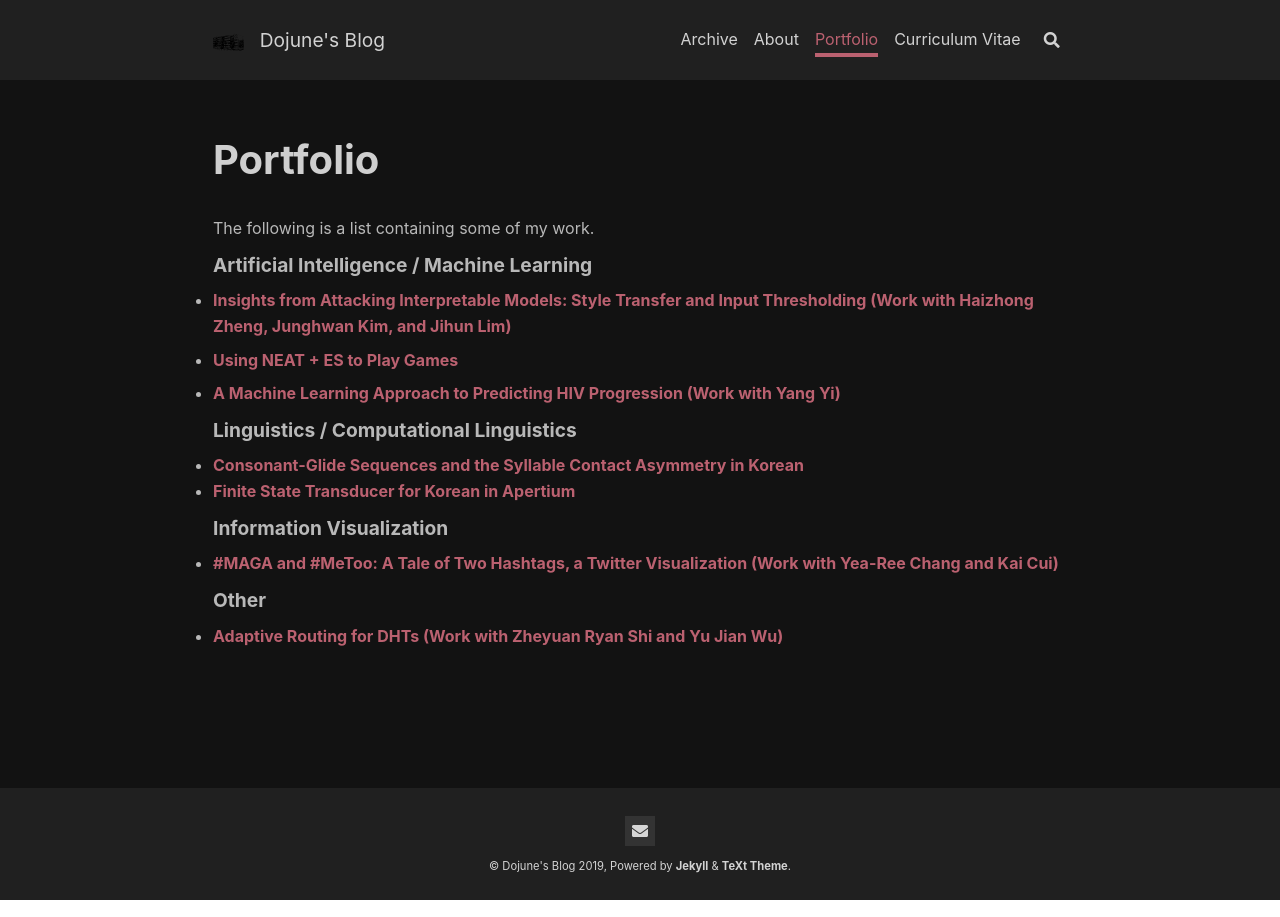
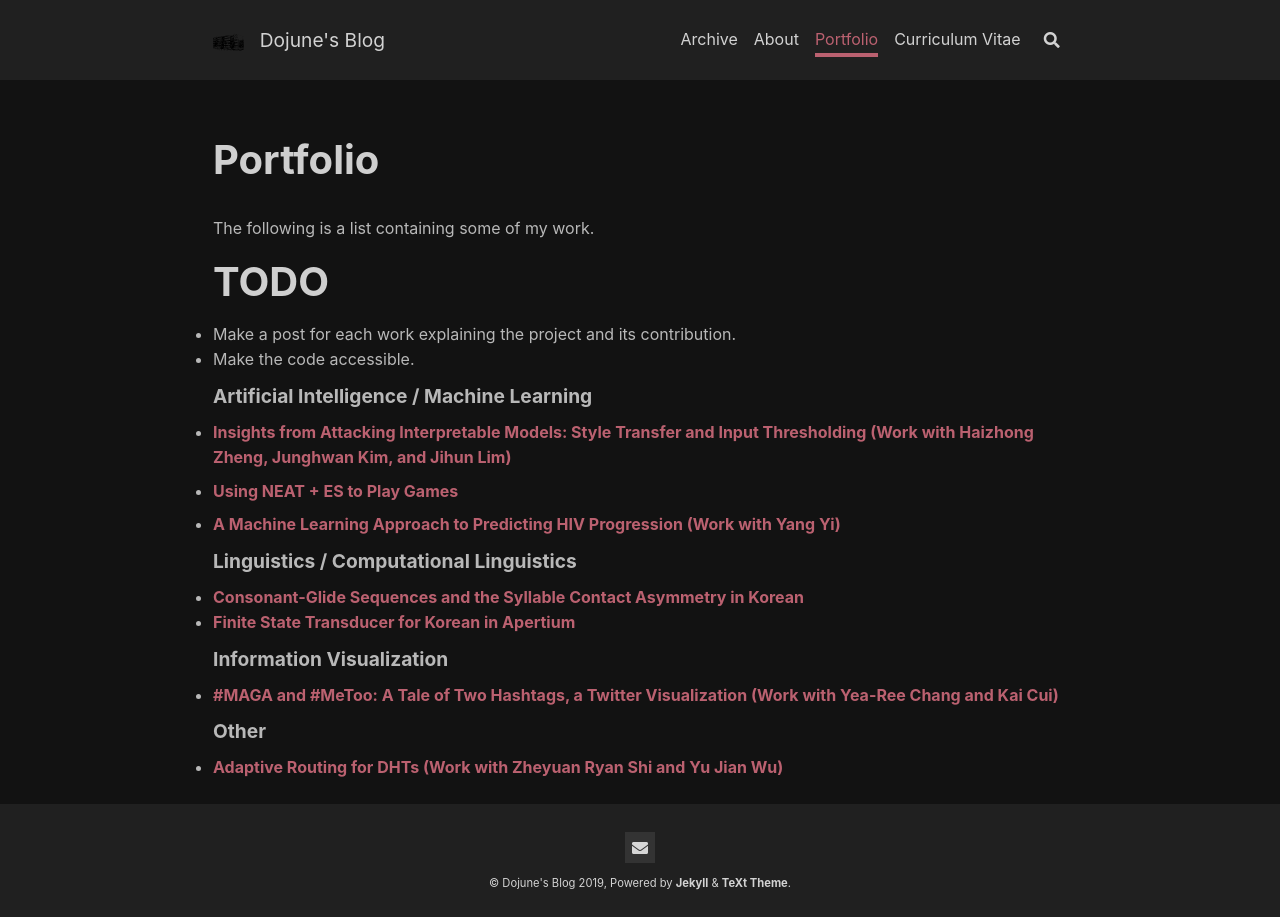
Before and after one commit to mindojune/mindojune.github.io, a Jekyll site: the page built from portfolio.md, in a window 1280 px wide. Built offline with Jekyll 4.4.1, drawn with Linux system fonts in a browser that asks for light colours; nearby versions of some CDN libraries; our own code applies the rules of GitHub Pages for plain Markdown files.

Commit message:
Update portfolio.md

```diff
--- a/portfolio.md
+++ b/portfolio.md
@@ -3,6 +3,10 @@ title: "Portfolio"
 ---
 
 The following is a list containing some of my work.
+
+# TODO
+* Make a post for each work explaining the project and its contribution.
+* Make the code accessible.
 
 
 #### Artificial Intelligence / Machine Learning
```
